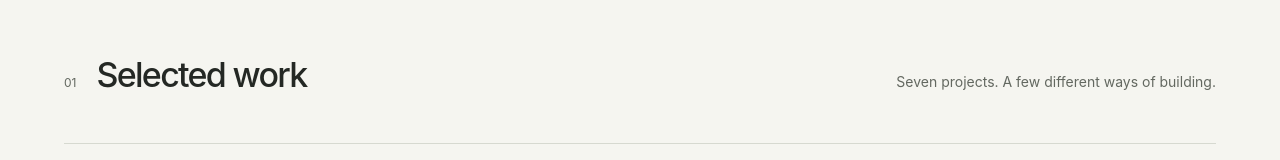
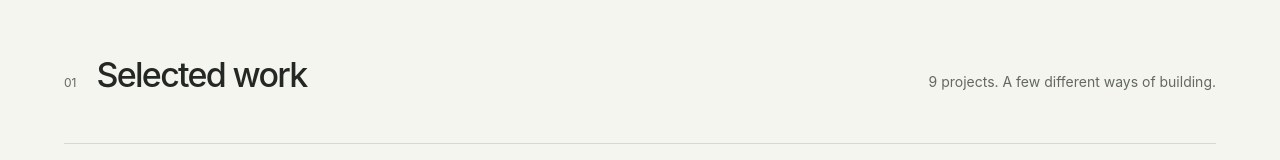
Before and after one commit to keanulaw/my-portfolio, a React (Vite) app: page / in a window 1280 px wide. Shown: the part 775-935 px from the top of the page. Built offline with nearby package versions, Linux system fonts and the light colour scheme; a web font is replaced by a local one.

Commit message:
Add fishing game and story video editor to portfolio

```diff
--- a/src/components/ProjectVisual.jsx
+++ b/src/components/ProjectVisual.jsx
@@ -1,4 +1,20 @@
 export default function ProjectVisual({ project }) {
+  if (project.visual)
+    return (
+      <div className="showcase-diagram pipeline-visual">
+        <span className="eyebrow">{project.visual.label}</span>
+        <div className="pipeline-steps">
+          {project.visual.steps.map(([number, title, detail]) => (
+            <div key={number}>
+              <span>{number}</span>
+              <strong>{title}</strong>
+              <p>{detail}</p>
+            </div>
+          ))}
+        </div>
+        <span className="diagram-caption">{project.visual.caption}</span>
+      </div>
+    );
   if (project.id === "video")
     return (
       <div
--- a/src/data/projects.js
+++ b/src/data/projects.js
@@ -12,6 +12,36 @@ export const projects = [
     stack: "React · Vite · CSS · IntersectionObserver",
     github: "https://github.com/keanulaw/video-editing-portfolio",
     live: "https://video-editing-portfolio-sooty-gamma.vercel.app/",
+  },
+  {
+    id: "reel",
+    title: "Reel & Resist — Stillwater",
+    category: "Browser game",
+    role: "Game design & web development",
+    description:
+      "A bird’s-eye fishing game with circular reeling controls, fish fights, and gear progression. Catches earn coins and XP, while equipment and personal bests are saved locally between sessions.",
+    stack: "JavaScript · Canvas 2D · Web Audio · localStorage",
+    github: "https://github.com/keanulaw/reel-and-resist",
+    visual: {
+      label: "Fishing gameplay",
+      steps: [["01", "Cast", "Find a fish & hook"], ["02", "Reel", "Manage tension & fish runs"], ["03", "Upgrade", "Earn coins, XP & gear"]],
+      caption: "Canvas artwork / procedural audio / local saves",
+    },
+  },
+  {
+    id: "story",
+    title: "AI Story Video Editor",
+    category: "Dialogue-to-video prototype",
+    role: "Web development & video tooling",
+    description:
+      "A local dialogue-to-video editor that turns a script into animated conversation scenes. It detects speakers, applies rule-based reactions and sound effects, previews the story, and renders an MP4 with Remotion.",
+    stack: "Next.js · React · TypeScript · Tailwind CSS · Remotion",
+    github: "https://github.com/keanulaw/ai-story-video-editor",
+    visual: {
+      label: "Dialogue to video",
+      steps: [["01", "Script", "Characters & dialogue"], ["02", "Preview", "Animated scenes & reactions"], ["03", "Export", "Render a local MP4"]],
+      caption: "Script → scene data → Remotion video",
+    },
   },
   {
     id: "galaxy",
--- a/src/pages/Projects.jsx
+++ b/src/pages/Projects.jsx
@@ -52,7 +52,7 @@ export default function Projects() {
       <SectionHeading
         number="01"
         title="Selected work"
-        note="Seven projects. A few different ways of building."
+        note={`${projects.length} projects. A few different ways of building.`}
       />
       <div ref={railRef} className="showcase-rail">
         <div ref={stageRef} className="showcase-stage">
```
